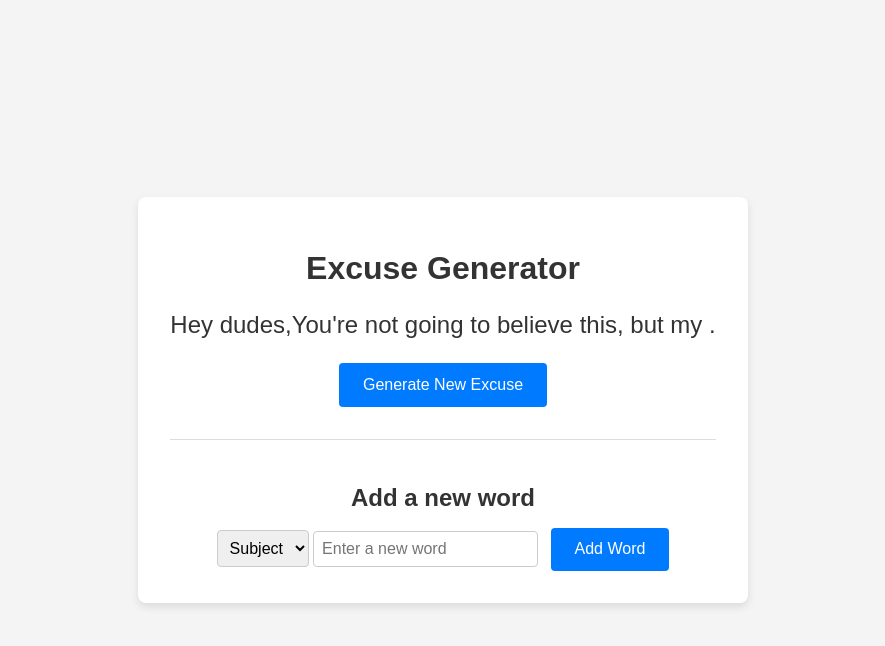
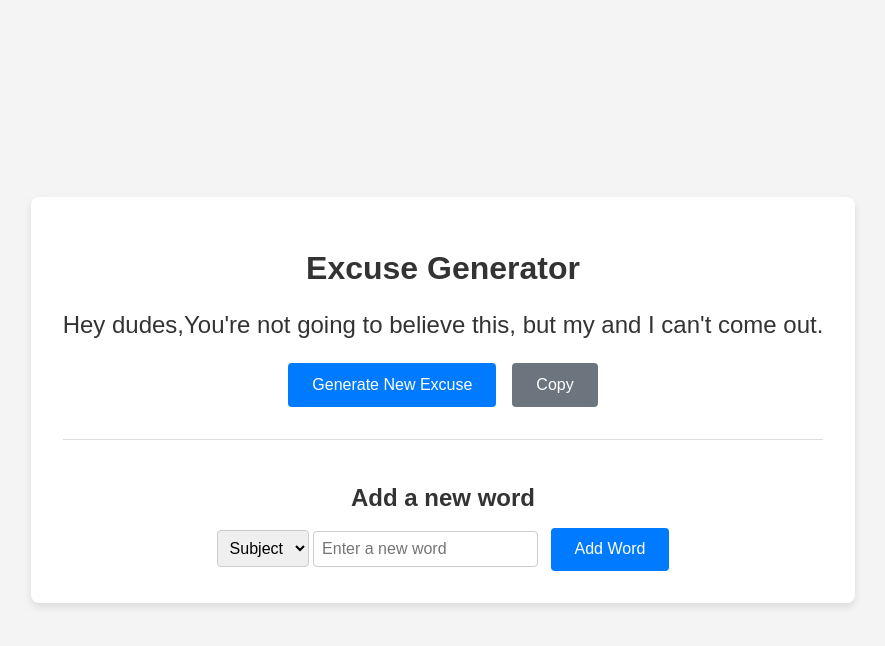
Before and after one commit to rqbanerjee/excuses, a Flask app: page / in a window 1280 px wide. Shown: the top 646 px of the page, without its empty margins (197-1082 px from the left). Run offline with Flask 3, Linux system fonts and the light colour scheme.

Commit message:
adding copy button, making final tweaks

```diff
--- a/app.py
+++ b/app.py
@@ -63,8 +63,8 @@ def index():
     sentence_templates = [
         "Sorry, I can't come out today, because {random_subject} {random_verb} my {random_object}.",
         "Sorry gents, but I'm going to be late because {random_subject} {random_verb} my {random_object}.",
-        "Hey dudes,You're not going to believe this, but {random_subject} {random_verb} my {random_object}.",
-        "I'm so sorry, but i have to passs tonight since {random_subject} {random_verb} my {random_object}.",
+        "Hey dudes,You're not going to believe this, but {random_subject} {random_verb} my {random_object} and I can't come out.",
+        "I'm so sorry, but i have to pass tonight since {random_subject} {random_verb} my {random_object}.",
     ]
 
     sentence_template = random.choice(sentence_templates)
--- a/static/style.css
+++ b/static/style.css
@@ -58,3 +58,18 @@ button:hover {
 .add-word-form button {
     margin-left: 0.5rem;
 }
+
+.buttons {
+    display: flex;
+    justify-content: center;
+    gap: 1rem;
+    margin-bottom: 2rem;
+}
+
+#copy-button {
+    background-color: #6c757d;
+}
+
+#copy-button:hover {
+    background-color: #5a6268;
+}
--- a/templates/index.html
+++ b/templates/index.html
@@ -10,9 +10,12 @@
     <div class="container">
         <h1>Excuse Generator</h1>
         <p class="sentence">{{ sentence }}</p>
-        <form action="{{ url_for('index') }}" method="get">
-            <button type="submit">Generate New Excuse</button>
-        </form>
+        <div class="buttons">
+            <form action="{{ url_for('index') }}" method="get">
+                <button type="submit">Generate New Excuse</button>
+            </form>
+            <button id="copy-button">Copy</button>
+        </div>
 
         <div class="add-word-form">
             <h2>Add a new word</h2>
@@ -27,5 +30,19 @@
             </form>
         </div>
     </div>
+
+    <script>
+        const copyButton = document.getElementById('copy-button');
+        const sentence = document.querySelector('.sentence').innerText;
+
+        copyButton.addEventListener('click', () => {
+            navigator.clipboard.writeText(sentence).then(() => {
+                copyButton.innerText = 'Copied!';
+                setTimeout(() => {
+                    copyButton.innerText = 'Copy';
+                }, 2000);
+            });
+        });
+    </script>
 </body>
 </html>
```
